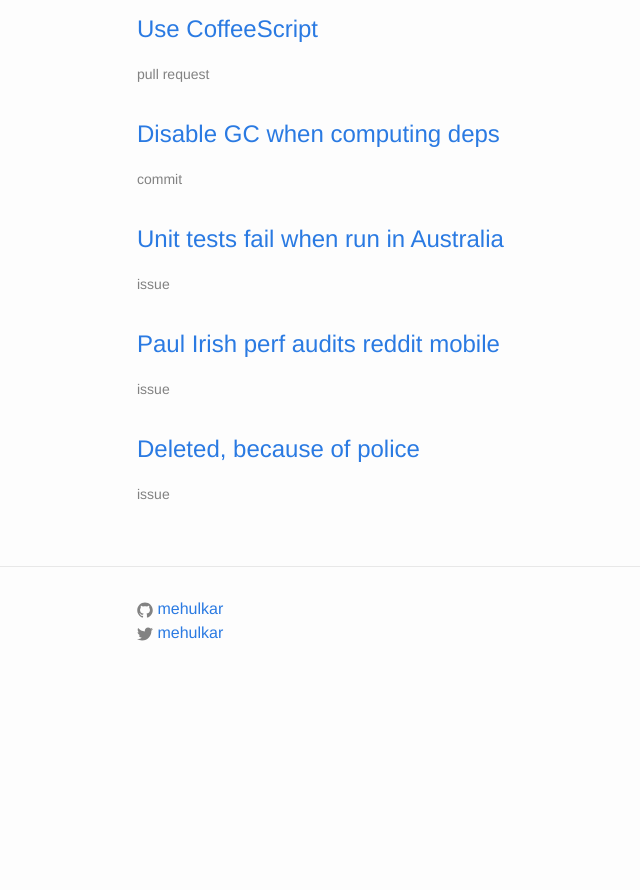
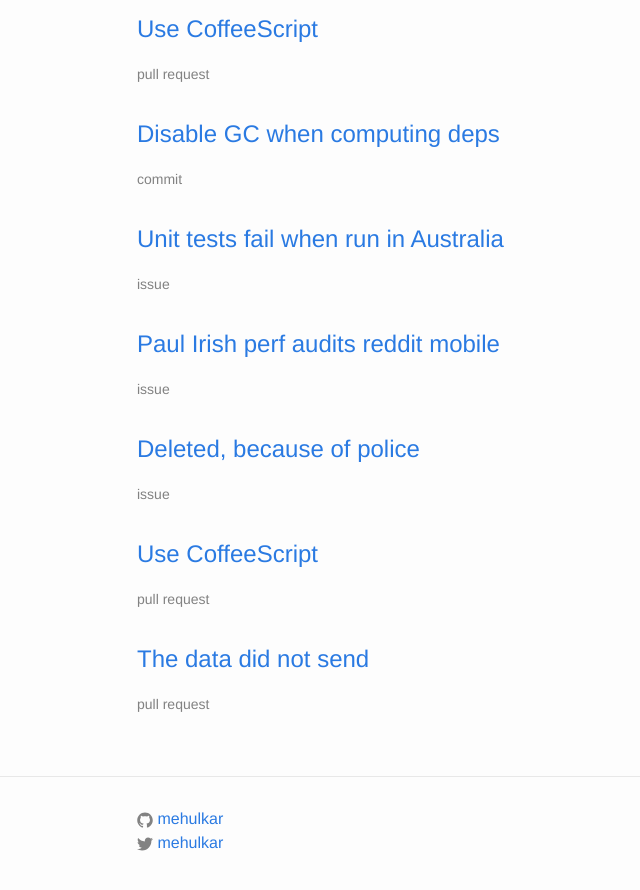
Before and after one commit to mehulkar/github-hall-of-fame, a Jekyll site: the page built from index.html, in a window 1280 px wide and 900 px high, scrolled down 2115 px. Shown: the top 890 px of the window, without its empty margins (133-773 px from the left). Built offline with Jekyll 4.4.1, drawn with Linux system fonts in a browser that asks for light colours; before the commit the page ends 2805 px from its top, so only the background shows below that.

Commit message:
Update entries.yml

```diff
--- a/_data/entries.yml
+++ b/_data/entries.yml
@@ -93,3 +93,11 @@
 - title: "Deleted, because of police"
   link: "https://archive.is/r8k7X#30.1%"
   type: "issue"
+
+- title: "Use CoffeeScript"
+  link: "https://github.com/joyent/node/pull/2472"
+  type: "pull request"
+
+- title: "The data did not send"
+  link: "https://github.com/ericf/yui3-gallery/pull/22"
+  type: "pull request"
```
